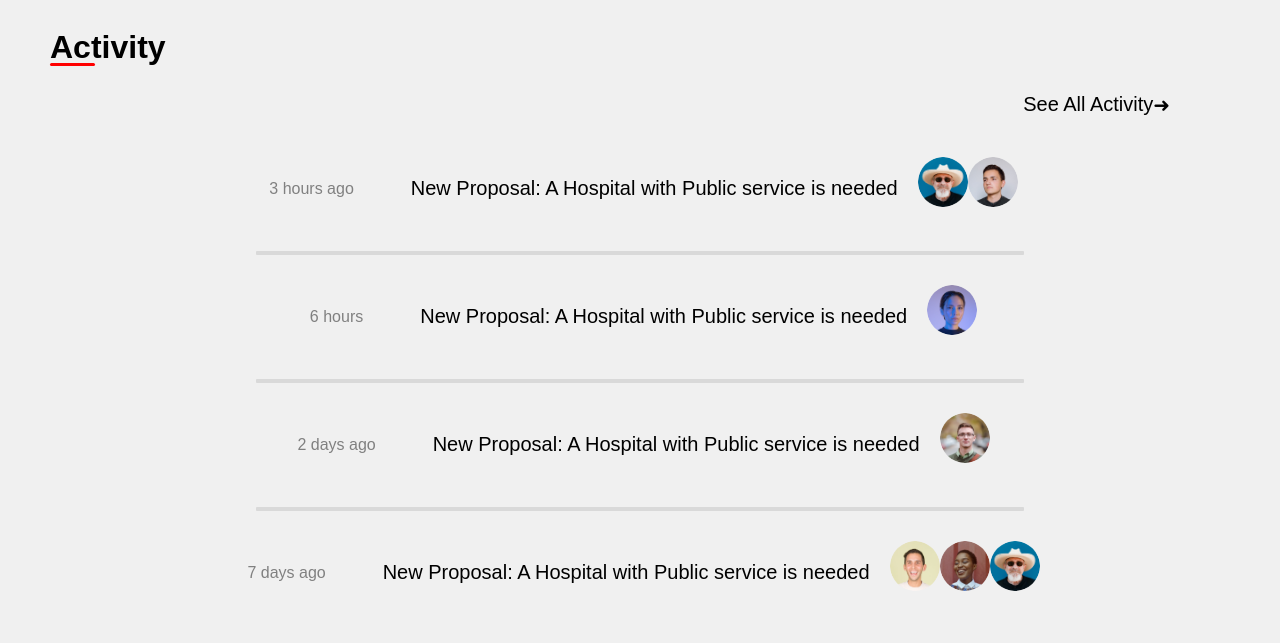
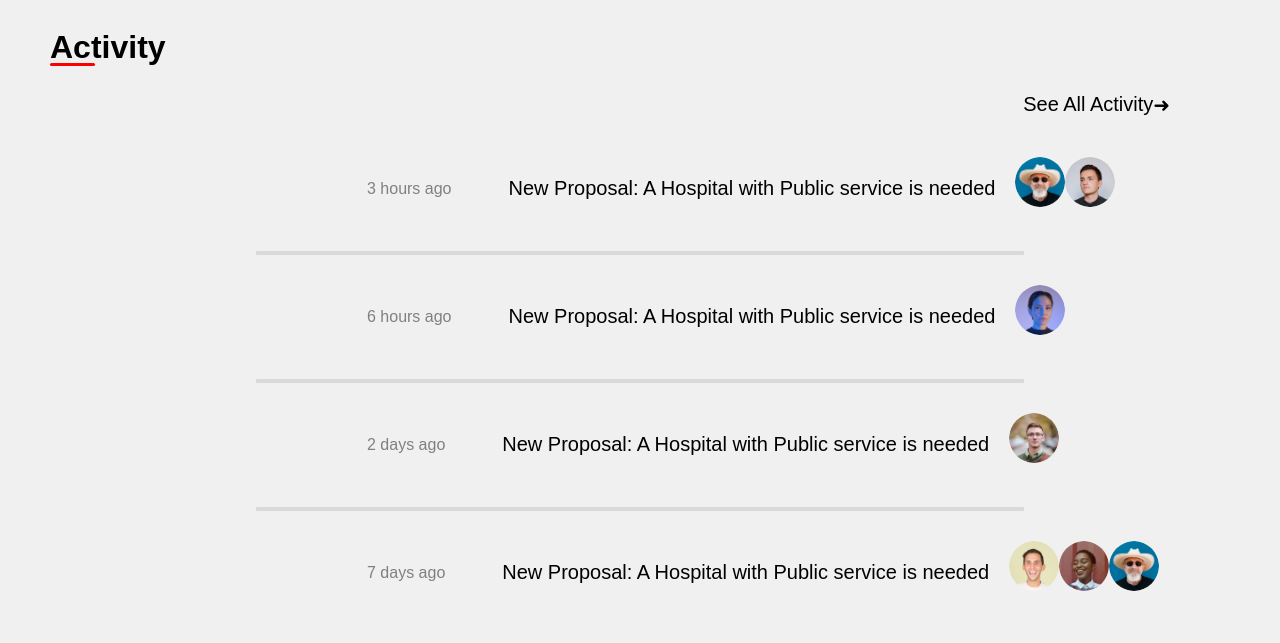
Before and after one commit to brandos94/test-decidem, a plain HTML site: page index.html in a window 1280 px wide. Shown: the part 2840-3483 px from the top of the page. Drawn offline with nearby package versions, Linux system fonts and the light colour scheme; files that its build step writes are made by us from their sources.

Commit message:
activity changes

```diff
--- a/index.html
+++ b/index.html
@@ -216,7 +216,7 @@
         <img src="assets/p6.png" alt="Avatar" class="avatar">
       </div>
       <div class="line1"></div>
-      <div class="activity"> <p class="hours">6 hours</p>
+      <div class="activity"> <p class="hours">6 hours ago</p>
         <p class="proposal">New Proposal: A Hospital with Public service is needed</p>
         <img src="assets/p5.png" alt="Avatar" class="avatar">
       </div>
@@ -376,7 +376,7 @@
           <p class="copyright">Company Name © 2018</p>
       </footer>
   </div>
-  <script src="https://cdnjs.cloudflare.com/ajax/libs/jquery/3.2.1/jquery.min.js"></script>
+  <!-- <script src="https://cdnjs.cloudflare.com/ajax/libs/jquery/3.2.1/jquery.min.js"></script> -->
   <script src="https://cdnjs.cloudflare.com/ajax/libs/twitter-bootstrap/4.1.3/js/bootstrap.bundle.min.js"></script>
   <!-- footer -->
 </body>
--- a/style.css
+++ b/style.css
@@ -628,9 +628,8 @@ input[type="radio"] {
 }
 /* -----Activity--- */
 .activity {
-  justify-content: center;
   display: flex;
-  padding-left: 50px;
+  padding-left: 360px;
   padding-right: 50px;
   padding-bottom: 20px;
   padding-top: 20px;
```
